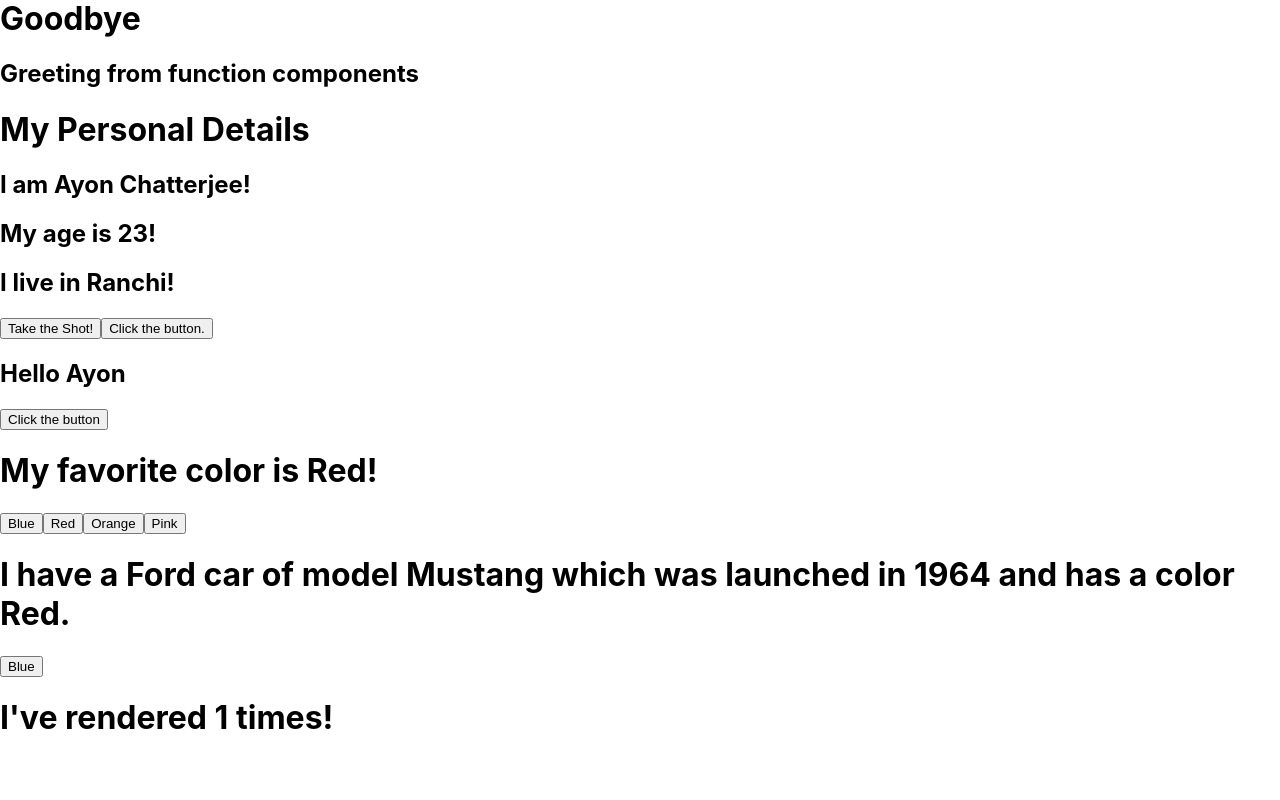
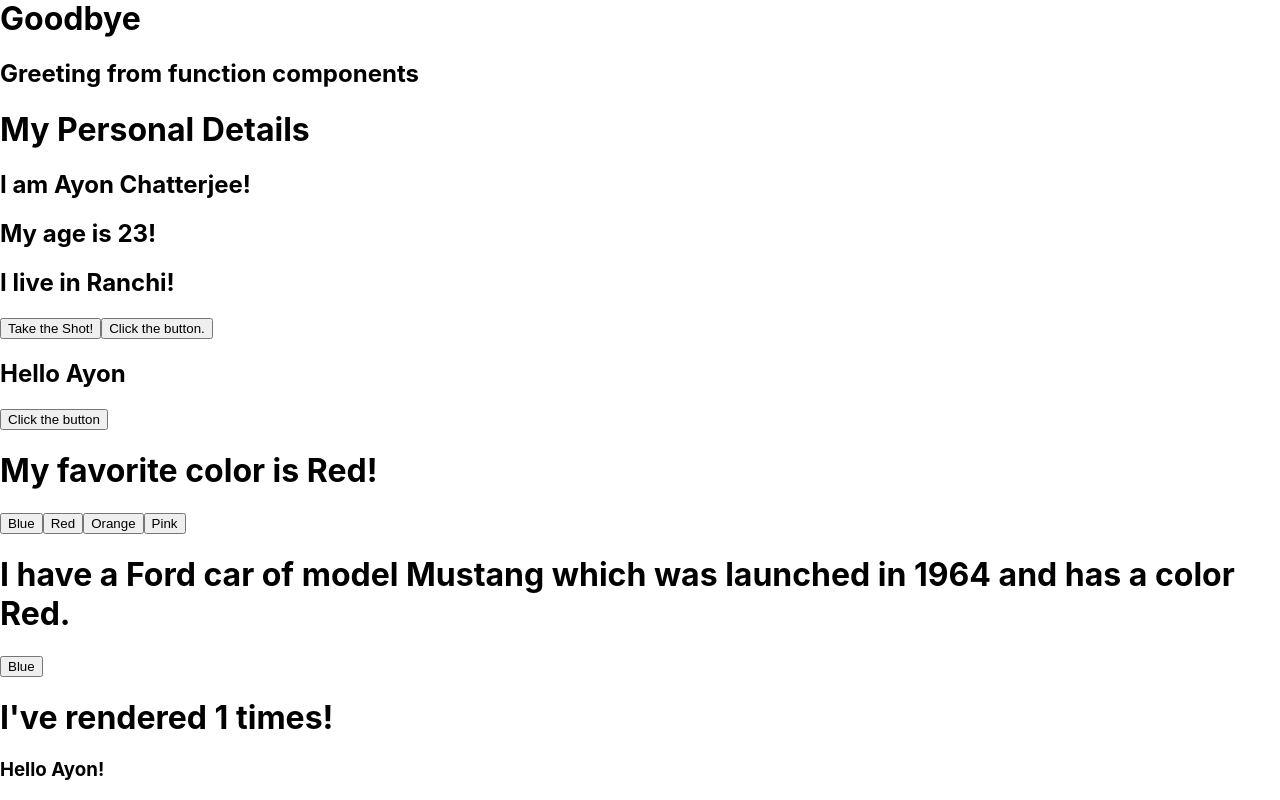
Before and after one commit to AyonChatterjee/JavaScript-and-React-Tutorials, a React (Create React App) app in the folder React Tutorials/my_react_tutorials/: page / in a window 1280 px wide. Shown: the part 563-1363 px from the top of the page. Before the commit the page ends 1321 px from the top, so only its background shows below. Built offline with nearby package versions, Linux system fonts and the light colour scheme.

Commit message:
Without using useContext and problem of Props Drilling

```diff
--- a/React Tutorials/my_react_tutorials/src/index.js
+++ b/React Tutorials/my_react_tutorials/src/index.js
@@ -11,6 +11,7 @@
 import Car from './useState';
 import Timer from './useEffect';
 import Counter from './useEffect';
+import App1 from './useContext';
 
 const myElement1 = <h1>I Love JSX</h1>
 const expression = <h1>React is {5 + 5} times better with JSX.</h1>
@@ -42,6 +43,7 @@
     <FavoriteColor />
     <Car/>
     <Timer />
+    <App1 />
   </React.StrictMode>
 );
 
--- /dev/null
+++ b/React Tutorials/my_react_tutorials/src/useContext.jsx
@@ -0,0 +1,20 @@
+import React from "react";
+
+function App1() {
+    const user = "Ayon" ;
+    return <Parent user = {user} />
+}
+
+function Parent({user}) {
+    return <Child user = {user} />
+}
+
+function Child({user}) {
+    return <Grandchild user = {user} />
+}
+
+function Grandchild({user}) {
+    return <h3>Hello {user}!</h3>
+}
+
+export default App1;
```
